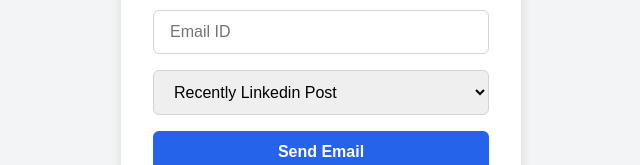
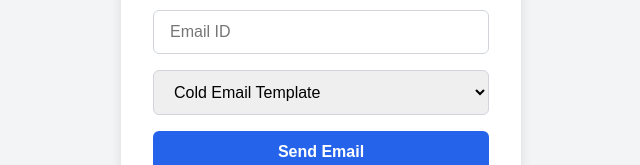
Before and after one commit to ankitb2023/resume-mailer, a React (Create React App) app in the folder mailer-frontend/: page / in a window 1280 px wide. Shown: the part 444-609 px from the top of the page, without its empty margins (319-959 px from the left). Built offline with nearby package versions, Linux system fonts and the light colour scheme; no server answers.

Commit message:
button disable on click and form reset

```diff
--- a/mailer-frontend/src/App.jsx
+++ b/mailer-frontend/src/App.jsx
@@ -9,13 +9,15 @@
 };
 const API_BASE_URL = process.env.REACT_APP_API_BASE_URL;
 export default function App() {
-  const [formData, setFormData] = useState({
+   const defaultState = {
     person: '',
     company: '',
     post: '',
     email: '',
     template: 'cold_email'
-  });
+  }
+  const [isSubmitting,setIsSubmitting] = useState(false);
+  const [formData, setFormData] = useState(defaultState);
 
   const handleChange = (e) => {
     const { name, value } = e.target;
@@ -27,12 +29,16 @@
 
   const handleSubmit = async (e) => {
     e.preventDefault();
+    setIsSubmitting(true);
     try {
       const response = await axios.post(`${API_BASE_URL}/api/mail/send`, formData);
       alert('Email sent successfully!');
+      setFormData(defaultState);
     } catch (err) {
       console.error(err);
       alert('Failed to send email.');
+    } finally{
+      setIsSubmitting(false);
     }
   };
 
@@ -44,14 +50,14 @@
         <input name="company" placeholder="Company Name" onChange={handleChange} required />
         <input name="post" placeholder="Post Name" onChange={handleChange} required />
         <input name="email" type="email" placeholder="Email ID" onChange={handleChange} required />
-        <select name="template" onChange={handleChange}>
+        <select name="template" value={formData.template} onChange={handleChange}>
           <option value="linkedin_post">Recently Linkedin Post</option>
           <option value="cold_email">Cold Email Template</option>
           <option value="referral_request">Referral Request Template</option>
           <option value="recruiter_outreach">Recruiter Outreach Template</option>
           <option value="follow_up">Follow up on Job Board Applied Template</option>
         </select>
-        <button type="submit">Send Email</button>
+        <button type="submit" disabled={isSubmitting}>{isSubmitting ? 'Sending...' : 'Send Email'}</button>
       </form>
     </div>
   );
```
